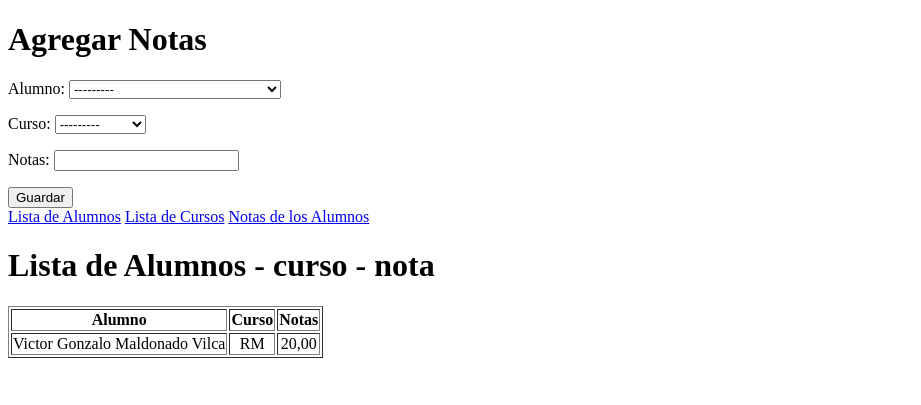
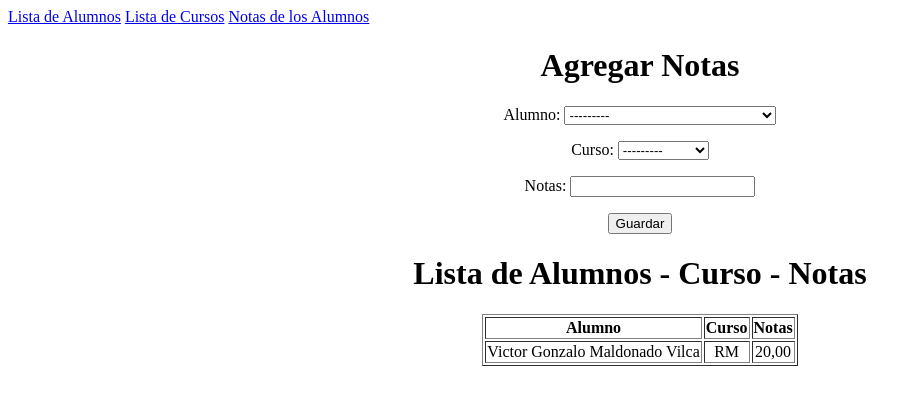
Before and after one commit to Victor-Gonzalo-Maldonado-Vilca/Lab06_Django, a Django app: page /notas/ in a window 1280 px wide. Shown: the top 405 px of the page, without its empty margins (0-921 px from the left). Run offline with Django 5.2, Linux system fonts and the light colour scheme; data comes from the database, SQL or seed files in the repository.

Commit message:
Agregar etiqueta nav y center en agregarnotas

```diff
--- a/mi_proyecto/gestion_Universitaria/templates/gestion_Universitaria/agregar_nota.html
+++ b/mi_proyecto/gestion_Universitaria/templates/gestion_Universitaria/agregar_nota.html
@@ -9,19 +9,24 @@
     <meta name="viewport" content="width=device-width, initial-scale=1.0"/>
   </head>
   <body>
+    <nav>
+      <a href="{% url 'agregar_alumno' %}">Lista de Alumnos</a>
+      <a href="{% url 'agregar_curso' %}">Lista de Cursos</a>
+      <a href="#">Notas de los Alumnos</a>
+    </nav>
     <div>
+      <center>
         <h1>Agregar Notas</h1>
         <form method="POST">
           {% csrf_token %}
           {{ form.as_p }}
           <button type="submit">Guardar</button>
         </form>
-      <a href="{% url 'agregar_alumno' %}">Lista de Alumnos</a>
-      <a href="{% url 'agregar_curso' %}">Lista de Cursos</a>
-      <a href="#">Notas de los Alumnos</a>
+      </center>
     </div>
     <div>
-      <h1>Lista de Alumnos - curso - nota</h1>
+      <center>
+        <h1>Lista de Alumnos - Curso - Notas</h1>
         {% if notas %}
           <table border="1" style="text-align: center">
             <tr>
@@ -41,6 +46,7 @@
         {% else %}
           <p>No hay notas en la base de datos.</p>
         {% endif %}
+      </center>
     </div>
   </body>
 </html>
```
Lines whose indentation alone changed are shown as unchanged.
